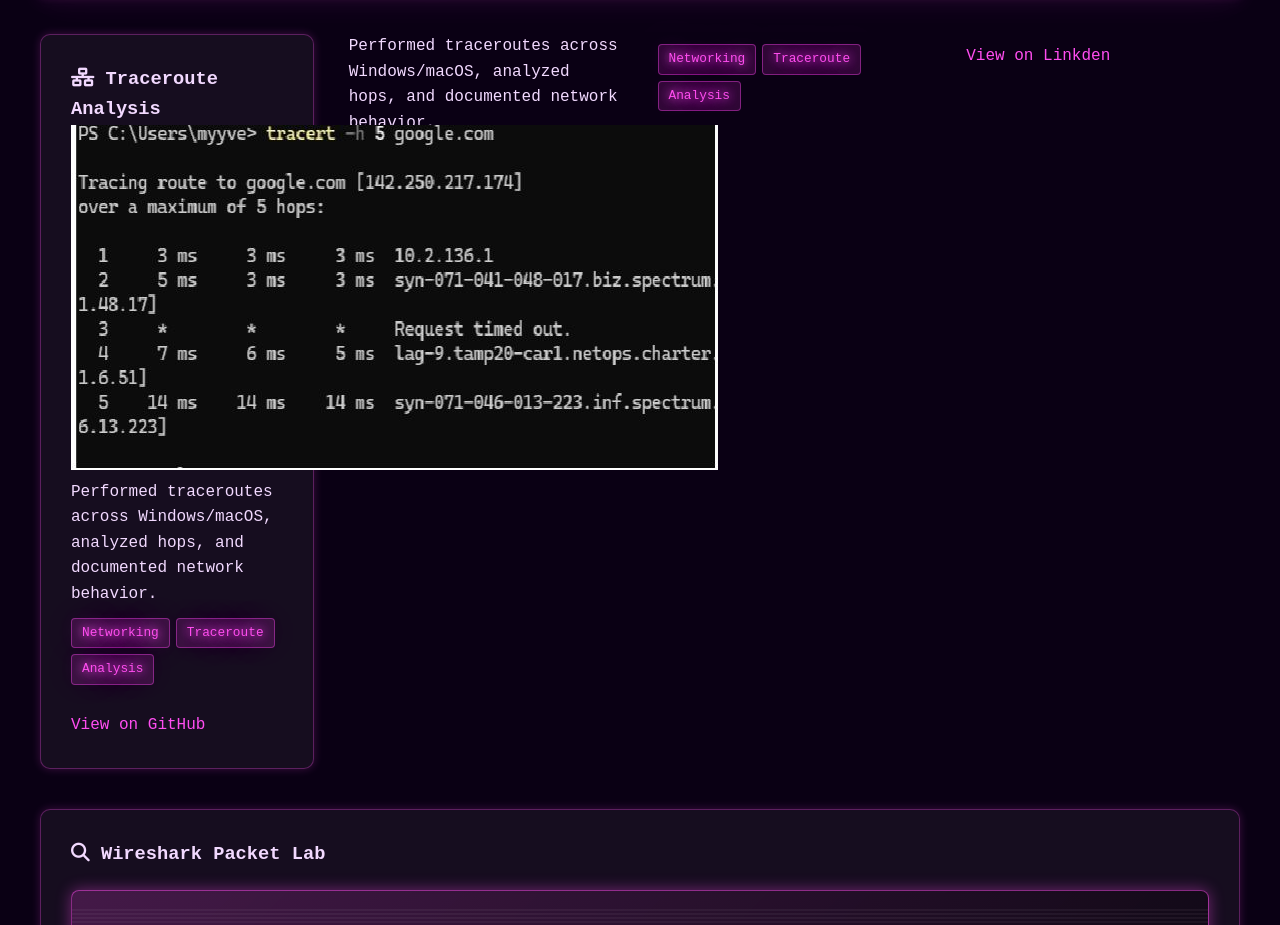
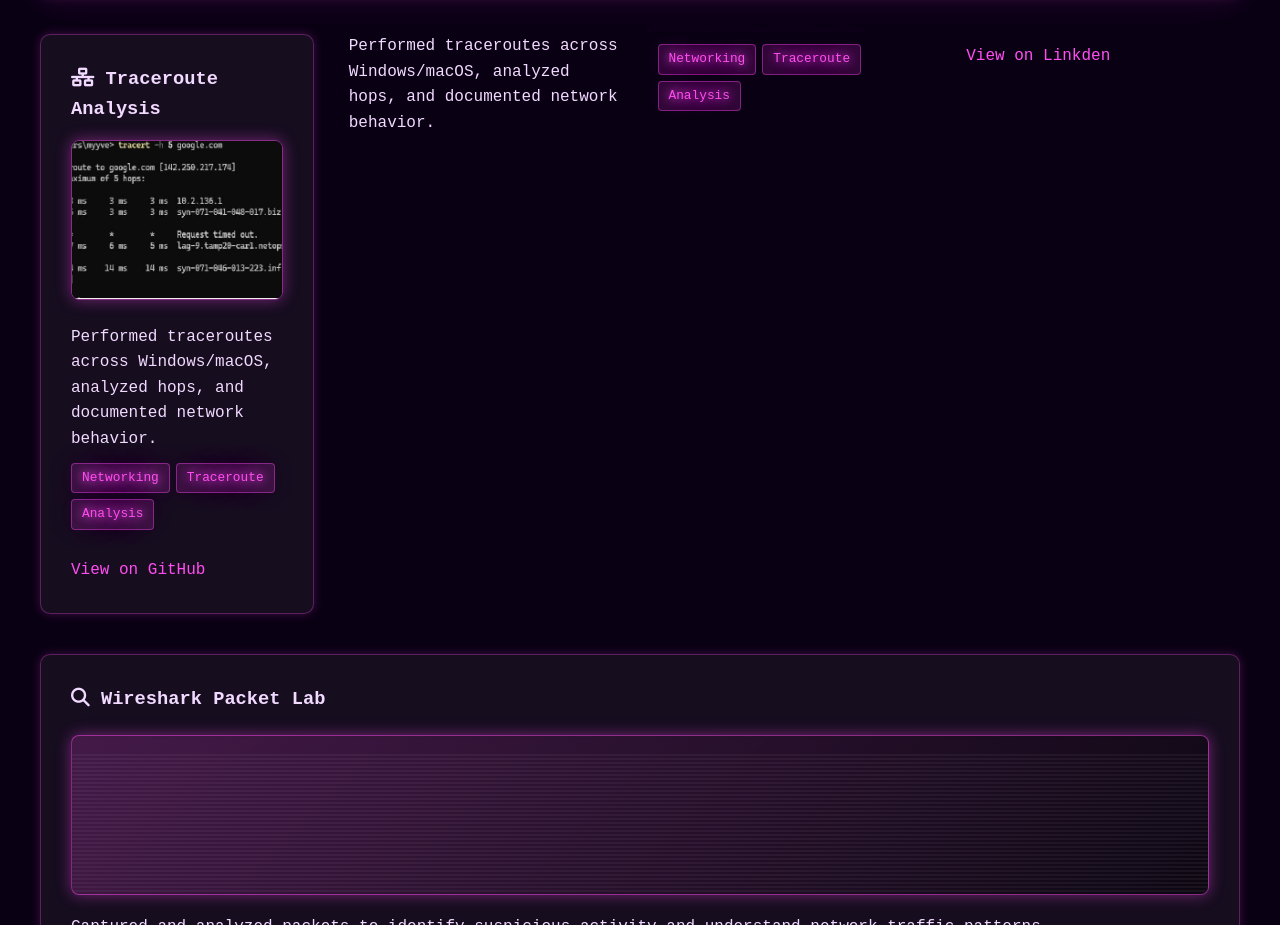
Before and after one commit to 0ddev3/0ddev3.github.io, a plain HTML site: page index.html in a window 1280 px wide. Shown: the part 2880-3805 px from the top of the page. Drawn offline with nearby package versions, Linux system fonts and the light colour scheme.

Commit message:
Update style-cyber.css

```diff
--- a/style-cyber.css
+++ b/style-cyber.css
@@ -418,3 +418,13 @@ footer {
   transform: scale(1.05);
   box-shadow: 0 0 20px rgba(255, 77, 240, 0.8);
 }
+
+.project-img {
+  width: 100%;
+  height: 160px;
+  object-fit: cover;
+  border-radius: 8px;
+  border: 1px solid rgba(255, 77, 240, 0.5);
+  box-shadow: 0 0 15px rgba(255, 77, 240, 0.4);
+  margin: 15px 0;
+}
```
